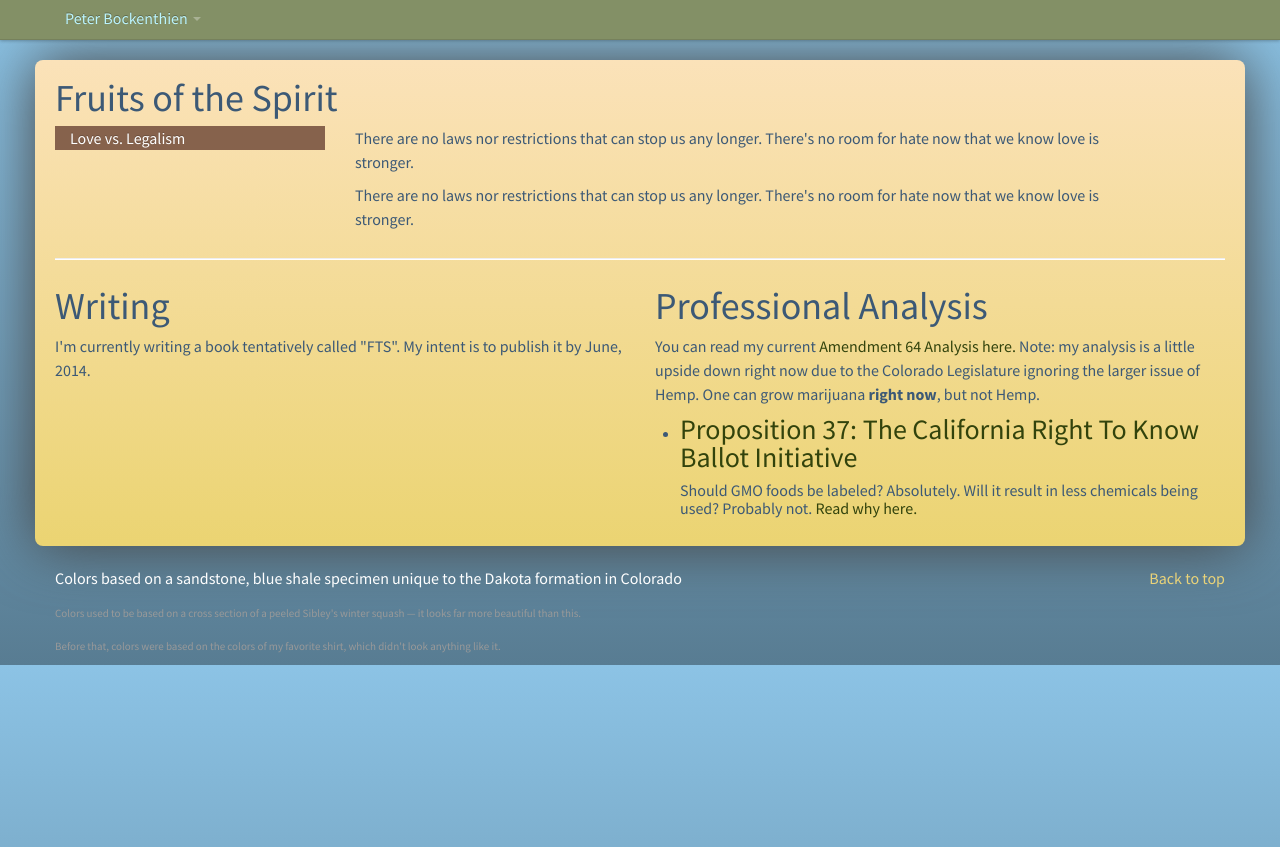
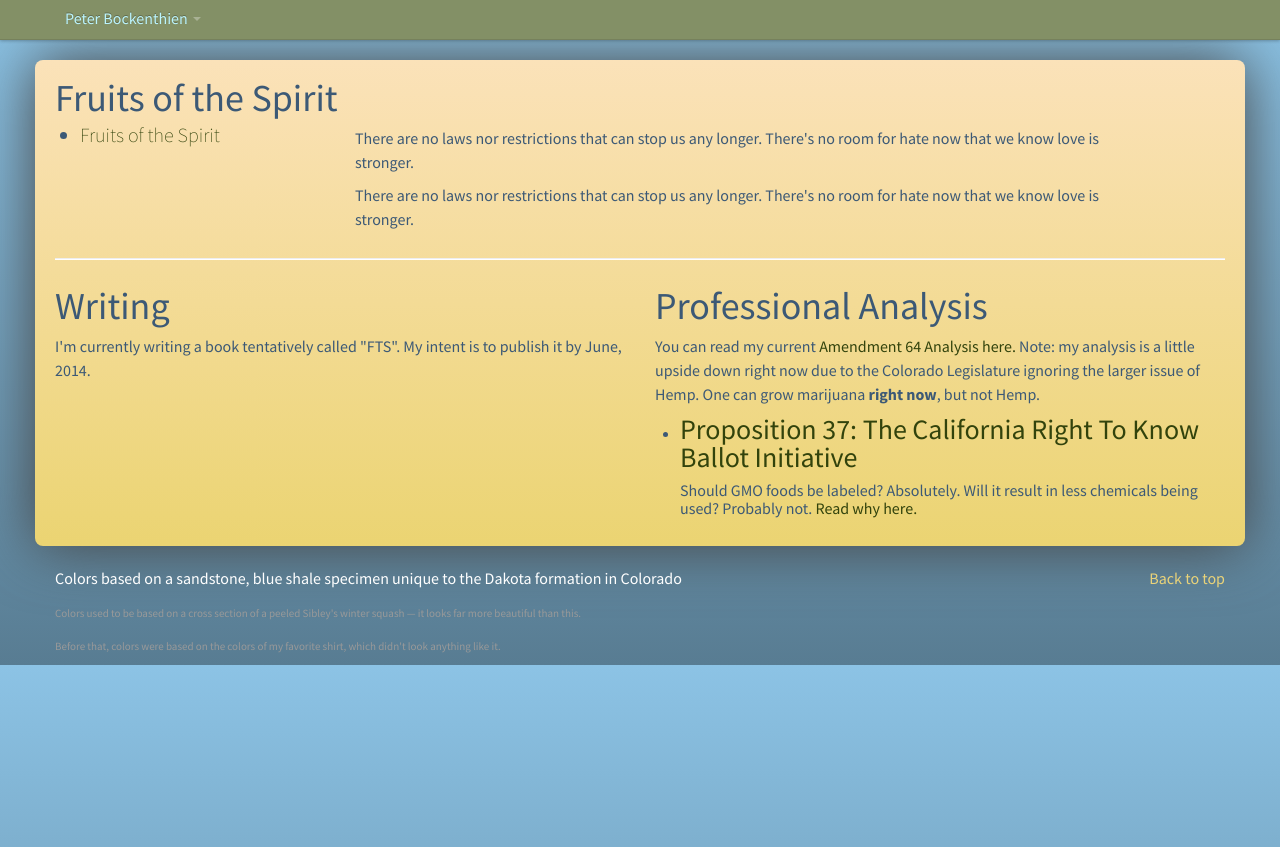
Before and after one commit to pbockenthien/pb-personal, a Jekyll site: the page built from fts.html, in a window 1280 px wide. Shown: the top 847 px of the page. Built offline with Jekyll 4.4.1, drawn with Linux system fonts in a browser that asks for light colours; some web fonts are replaced; Markdown is read by kramdown in place of the engine named in the settings; comment, search, counter and statistics services are not loaded.

Commit message:
two for one

```diff
--- a/_includes/head.html
+++ b/_includes/head.html
@@ -48,7 +48,11 @@
 
 <div class="row">
   <div class="span3 peter-sidebar">
-      {% include nav-fts.html %}
+      <ul class="list-unstyled lead">
+    {% for post in site.posts %}
+      <li><a href="{{ post.url }}">{{ post.title }}</a></li>
+    {% endfor %}
+  </ul>
   </div>
 
     <div class="span8">
```
